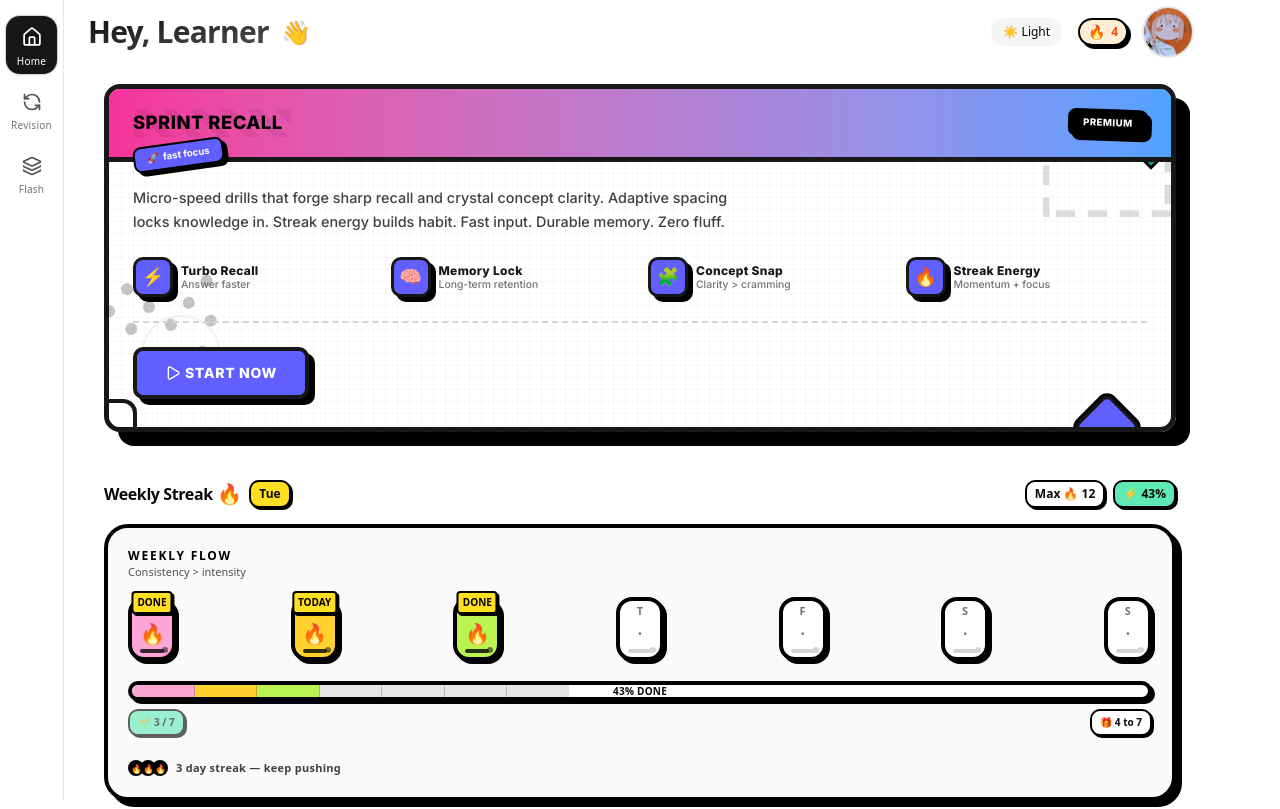
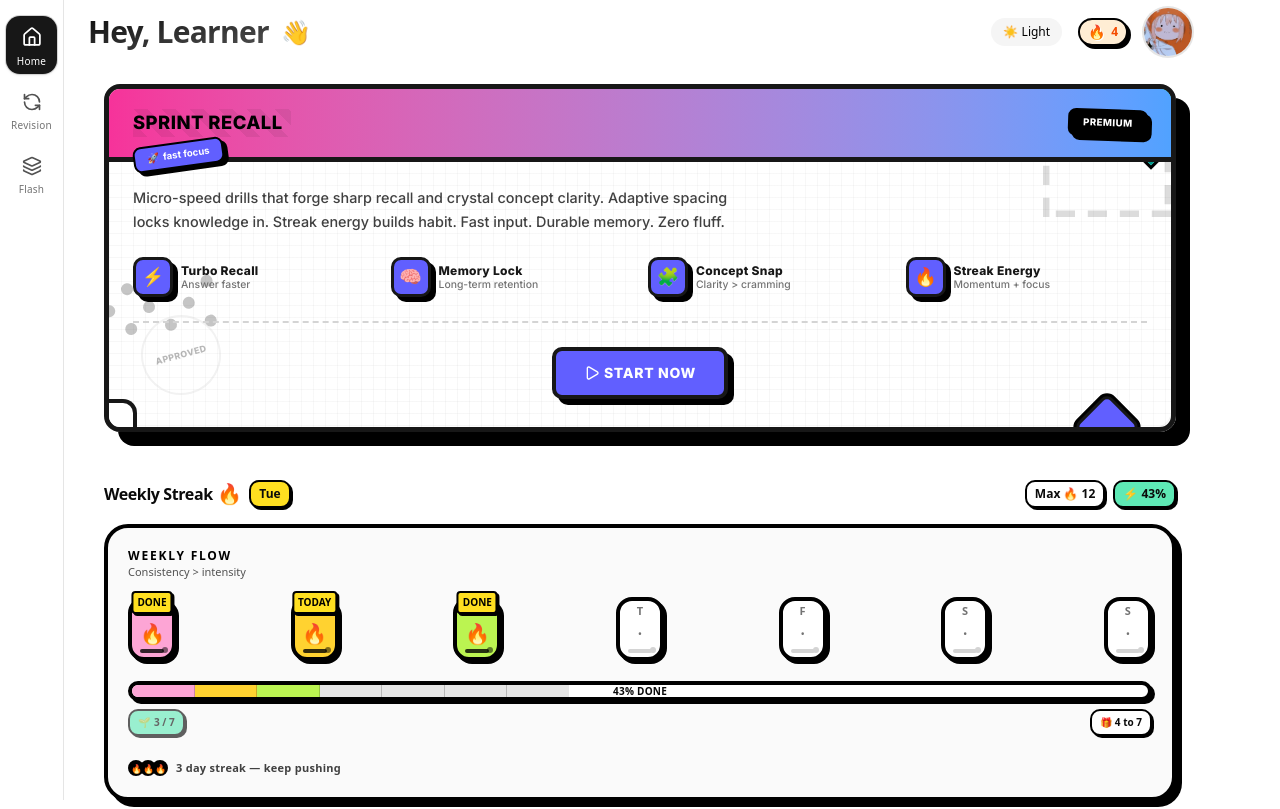
Before and after one commit to StarDust130/FinalQuest, a Next.js app: page / in a window 1280 px wide. Shown: the top 809 px of the page. Built offline with nearby package versions, Linux system fonts and the light colour scheme.

Commit message:
feat: enhance HeroCard component with improved cursor styles for better interactivity

```diff
--- a/src/components/pages/Home/HeroCard.tsx
+++ b/src/components/pages/Home/HeroCard.tsx
@@ -111,7 +111,7 @@ const HeroCard = ({ onStart, className }: HeroCardProps) => {
         </div>
 
         {/* pricing + action */}
-        <div className="relative flex flex-col sm:flex-row sm:items-center gap-7 sm:gap-0 justify-between pt-6 mt-2 border-t-2 border-dashed border-neutral-300 dark:border-white/15">
+        <div className="relative flex flex-col sm:flex-row sm:items-center gap-7 sm:gap-0 justify-between pt-6 mt-2 border-t-2 border-dashed border-neutral-300 dark:border-white/15 cursor-pointer md:justify-center ">
 
 
             <button
@@ -124,7 +124,7 @@ const HeroCard = ({ onStart, className }: HeroCardProps) => {
                 "px-7 py-3 rounded-lg border-[4px] border-neutral-900 dark:border-black tracking-wider uppercase",
                 "shadow-[6px_6px_0_0_#000] hover:shadow-[8px_8px_0_0_#000]",
                 "active:translate-x-1 active:translate-y-1 active:shadow-[3px_3px_0_0_#000]",
-                "transition-all overflow-hidden group/button"
+                "transition-all overflow-hidden group/button cursor-pointer"
               )}
             >
               <span className="absolute inset-0 -translate-x-full group-hover/button:translate-x-full transition-transform duration-700 bg-[linear-gradient(90deg,transparent,rgba(255,255,255,0.45),transparent)]" />
```
